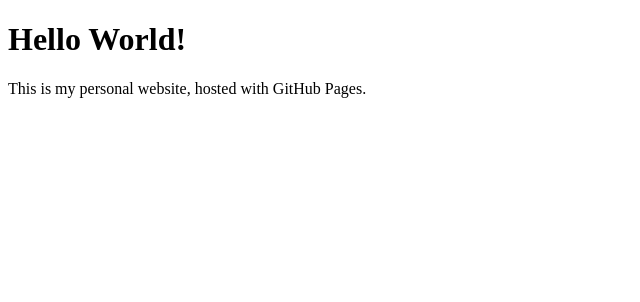
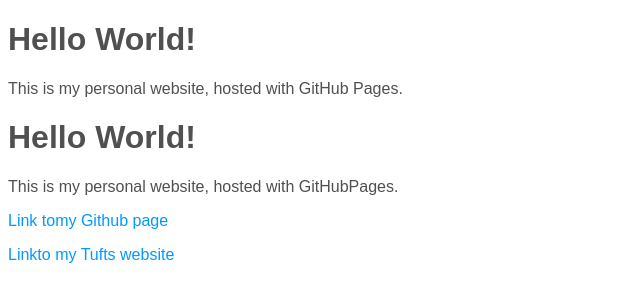
Before and after one commit to Kai856/Kai859.github.io, a plain HTML site: page index.html in a window 1280 px wide. Shown: the whole page, without its empty margins (0-640 px from the left). Drawn offline with Linux system fonts and the light colour scheme.

Commit message:
Update index.html

```diff
--- a/index.html
+++ b/index.html
@@ -6,3 +6,25 @@
 <p>This is my personal website, hosted with GitHub Pages.</p>
 </body>
 </html>
+<!DOCTYPE html>
+<html>
+  <!-- Note that these are comments --><head>
+  <meta name="viewport" content="width=device-width,initial-scale=1">
+  <!-- You can title your website whatever you want-->
+  <title>My first website</title>
+  <!-- The code below includes your new stylesheetwe just created -->
+  <link rel="stylesheet" href="main.css">
+  <!-- I’m using the font Quicksand from Google,but you can use any other font byg rabbing its link here:https://fonts.google.com/AND updating your stylesheet -->
+  <linkhref="https://fonts.googleapis.com/css?family=Quicksand&display=swap"rel="stylesheet">
+ </head>
+<body>
+<!-- The <h1> tag will make the text larger on thescreen -->
+  <h1>Hello World!</h1>
+  <!-- The <p> tag starts a new paragraph (a new line!)-->
+  <p>This is my personal website, hosted with GitHubPages.</p>
+  <!-- The <a href="..." tag will let you includea link on your website -->
+  <p><a href="https://github.com/ashleysuh">Link tomy Github page</a></p>
+  <!-- Try updating these links to point to somethingrelated to you, like yourTwitter, etc. -->
+  <p><a href="https://www.eecs.tufts.edu/~asuh/">Linkto my Tufts website</a></p>
+ </body>
+ </html>
```
